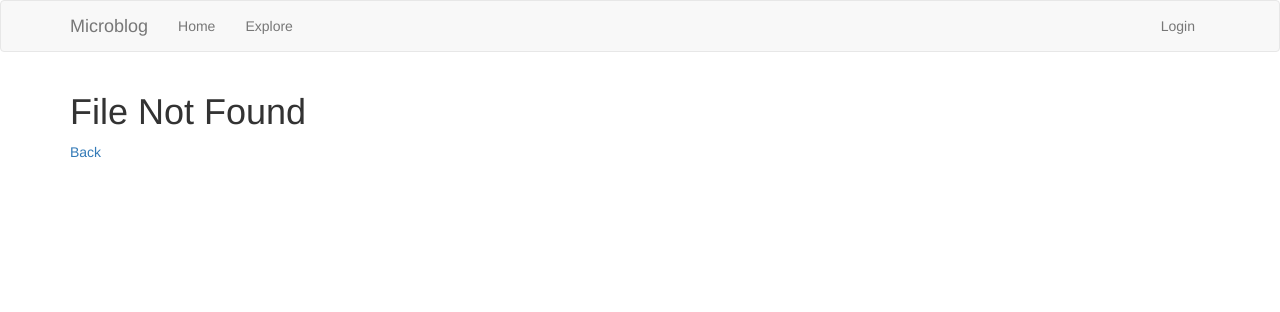
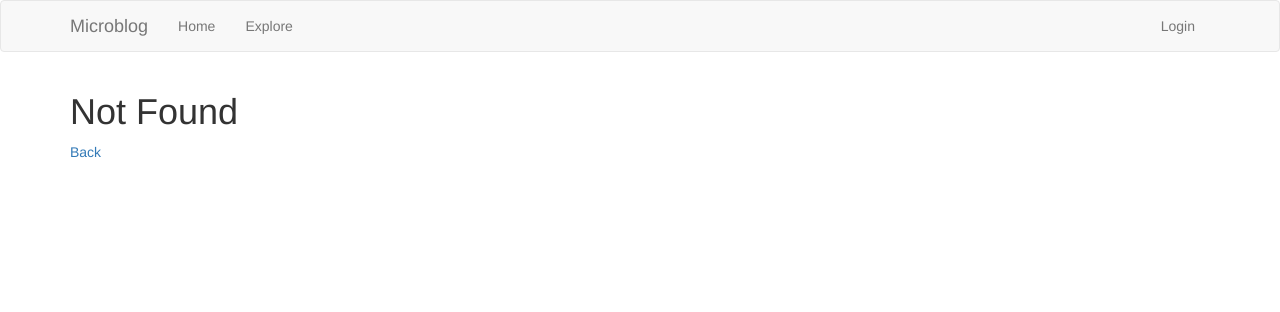
Before and after one commit to newskylabs/nslriji, a Flask app: template app/templates/404.html in a window 1280 px wide. Shown: the top 312 px of the page. Run offline with Flask 2, Linux system fonts and the light colour scheme; the template is opened without the code that fills it, so the values that code supplies are empty; some libraries are stand-ins or nearby versions.

Commit message:
Changed 404 text from "File Not Found" to "Not Found"

```diff
--- a/app/templates/404.html
+++ b/app/templates/404.html
@@ -1,6 +1,6 @@
 {% extends "base.html" %}
 
 {% block app_content %}
-    <h1>File Not Found</h1>
+    <h1>Not Found</h1>
     <p><a href="{{ url_for('index') }}">Back</a></p>
 {% endblock %}
```
